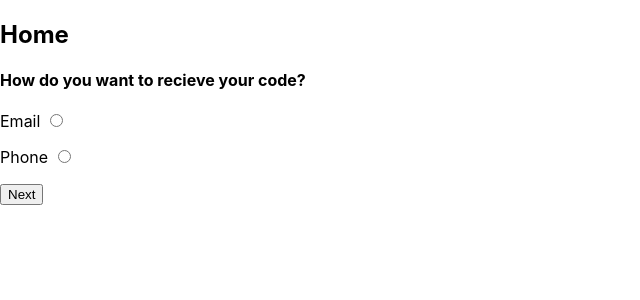
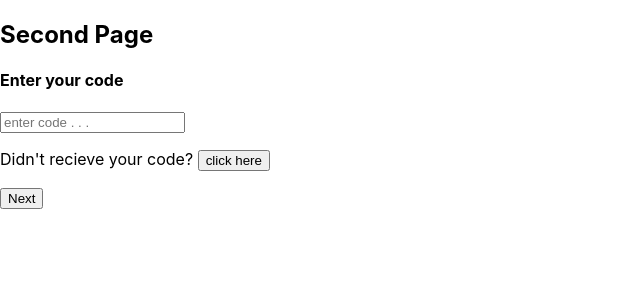
Before and after one commit to Hatemii/Nested-Forms, a React (Create React App) app: page /second in a window 1280 px wide. Shown: the top 300 px of the page, without its empty margins (0-640 px from the left). Built offline with nearby package versions, Linux system fonts and the light colour scheme.

Commit message:
Second - ready

```diff
--- a/src/App.js
+++ b/src/App.js
@@ -1,6 +1,9 @@
 import React from 'react';
 import { BrowserRouter, Route , Switch, Link } from "react-router-dom"
+
 import Home from "./component/Home"
+import Second from "./component/Second"
+import Resend from "./component/Resend"
 
 export default class App extends React.Component {
   render(){
@@ -9,7 +12,10 @@ export default class App extends React.Component {
         <BrowserRouter>
           <Switch>
 
-            <Route path="/" component={Home} />
+            <Route path="/" exact component={Home} />
+            <Route path="/second" component={Second} />
+            <Route path="/resend" component={Resend} />
+
 
           </Switch>
         </BrowserRouter>
--- a/src/component/Second.js
+++ b/src/component/Second.js
@@ -6,6 +6,22 @@ export default class Second extends Component {
     return(
       <div>
         <h2>Second Page</h2>
+        <h4>Enter your code</h4>
+
+          <input type="text" placeholder="enter code . . ."  />
+
+          <p>Didn't recieve your code? <button onClick={() =>
+            this.props.history.replace({
+              pathname:"/resendCode"
+            })
+          }>click here</button></p>
+
+          <button onClick={()=>
+            this.props.history.replace({
+              pathname:"/welcome"
+            })
+          }>Next</button>
+
       </div>
 
     )
```
